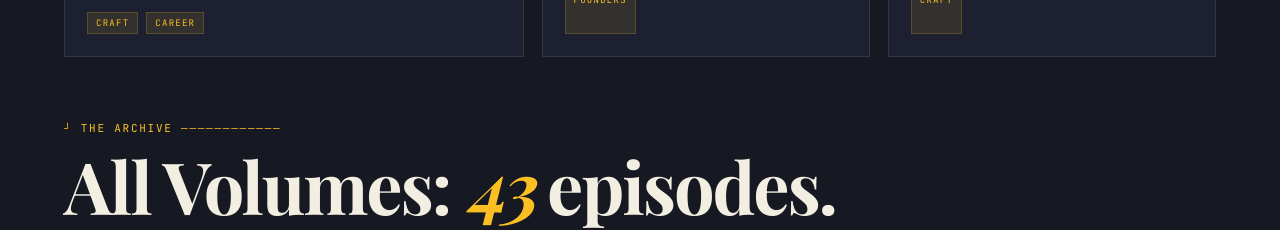
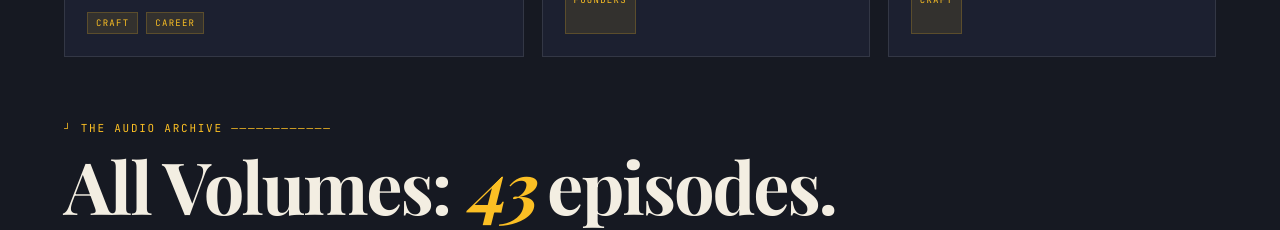
Before and after one commit to puresanfran/devsafterdark, a Next.js app: page / in a window 1280 px wide. Shown: the part 1680-1910 px from the top of the page. Built offline with nearby package versions, Linux system fonts and the light colour scheme; a web font is replaced by a local one.

Commit message:
Rename archive section eyebrow to The Audio Archive

```diff
--- a/app/page.tsx
+++ b/app/page.tsx
@@ -558,7 +558,7 @@ export default function Home() {
         <div id="archive" style={{marginTop:'64px'}}>
           <div className="section-head" style={{marginBottom:0}}>
             <div>
-              <div className="mono section-eyebrow">┘ The Archive ────────────</div>
+              <div className="mono section-eyebrow">┘ The Audio Archive ────────────</div>
               <h2 id="archiveHeader">All Volumes: <em>43</em> episodes.</h2>
             </div>
           </div>
```
